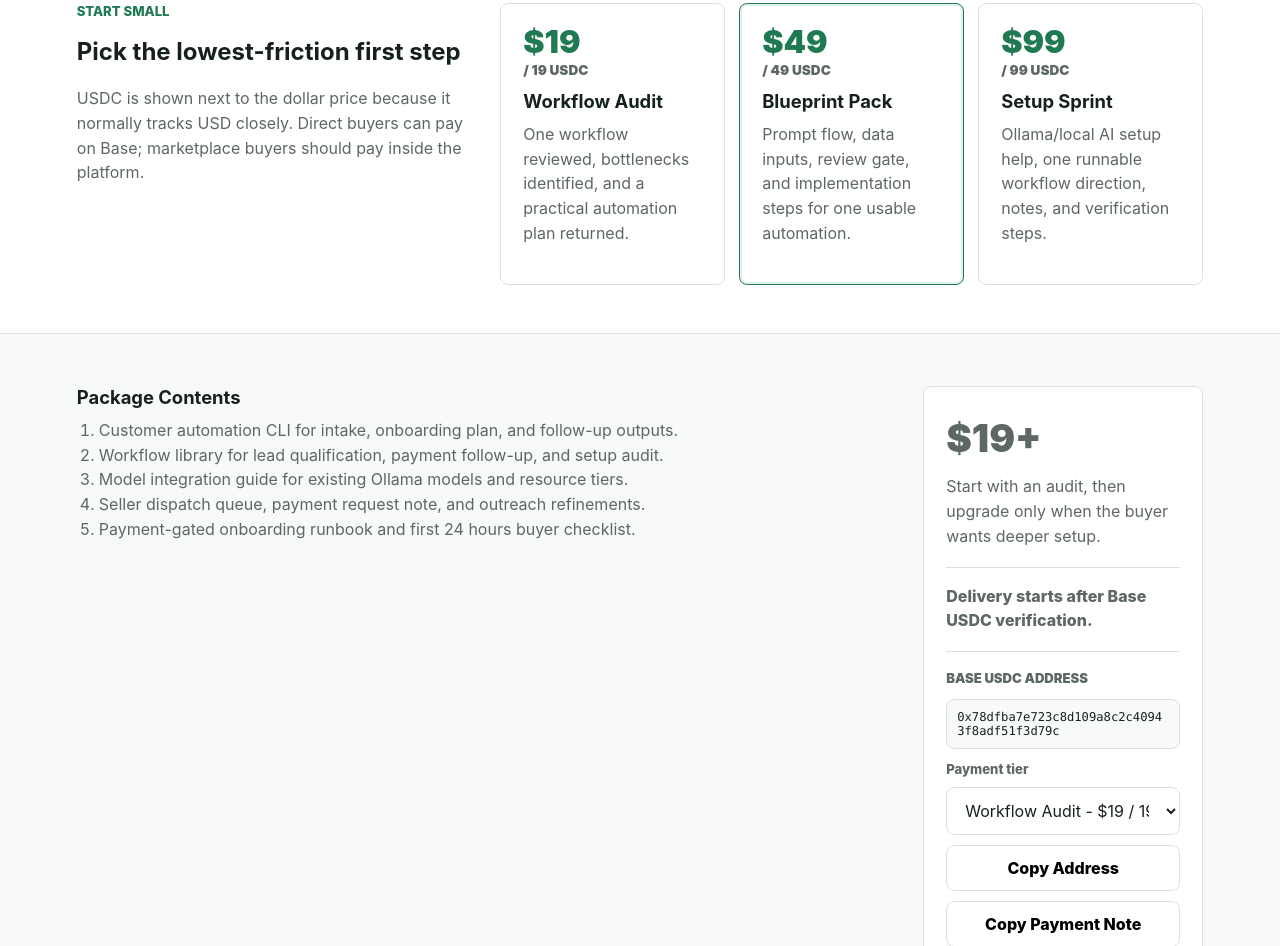
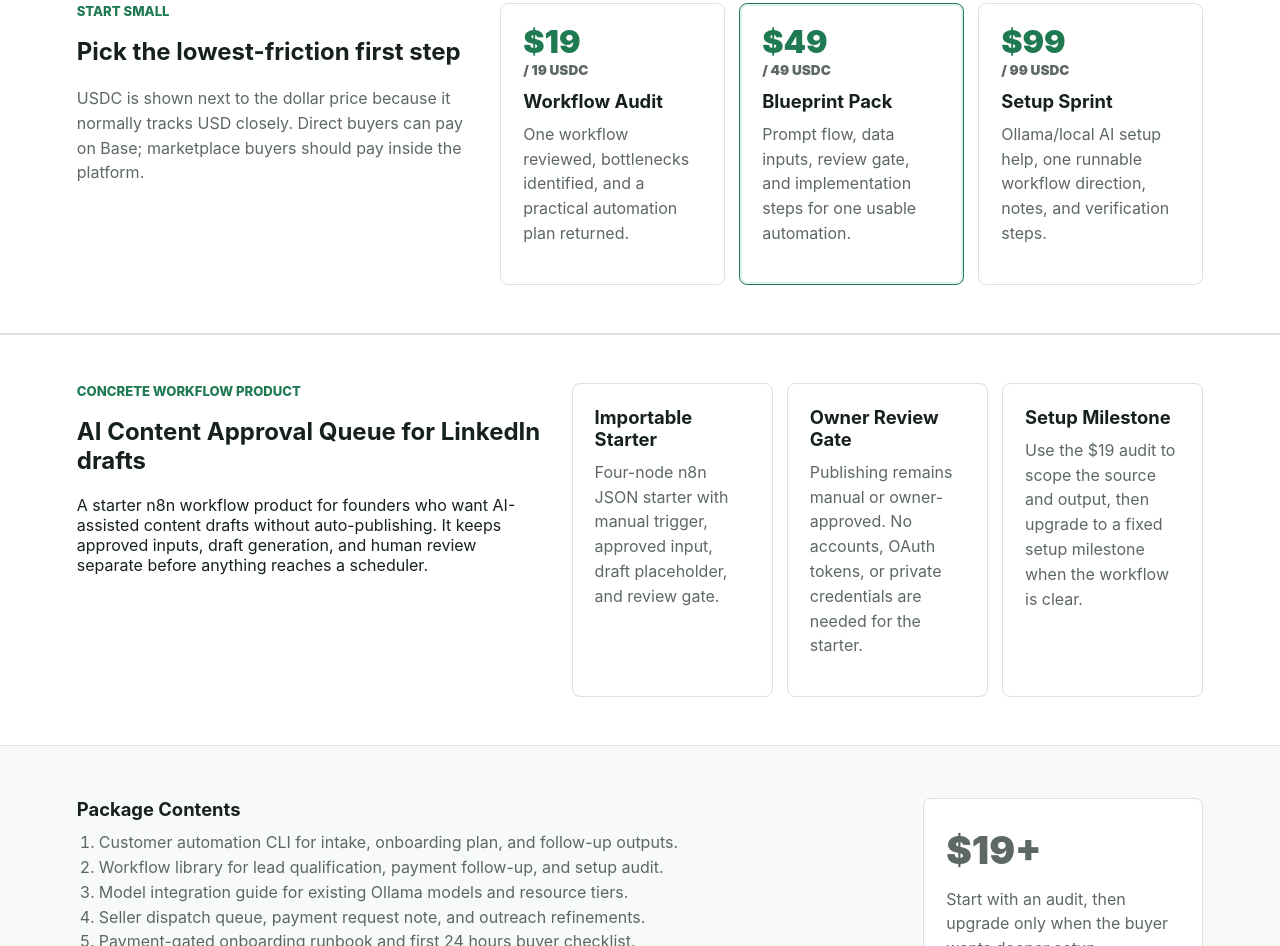
Before and after one commit to NaviChauhan/local-automaton-buyer-site, a website: page index.html in a window 1280 px wide. Shown: the part 1158-2104 px from the top of the page. Drawn offline with Linux system fonts and the light colour scheme.

Commit message:
Add n8n product proof section

```diff
--- a/index.html
+++ b/index.html
@@ -35,7 +35,7 @@
             <p><strong>Entry offer</strong> $19 / 19 USDC</p>
             <p><strong>Setup offer</strong> $99 / 99 USDC</p>
             <p><strong>Bundle</strong> 159 buyer-facing files</p>
-            <p><strong>Verified</strong> 87 local tests passing</p>
+            <p><strong>Verified</strong> 104 local tests passing</p>
           </div>
         </div>
       </section>
@@ -68,7 +68,7 @@
 
       <section class="proof-strip" aria-label="Package proof">
         <div>
-          <span>87</span>
+          <span>104</span>
           <p>passing local tests</p>
         </div>
         <div>
@@ -109,6 +109,32 @@
             <p class="tier-price">$99 <span>/ 99 USDC</span></p>
             <h2>Setup Sprint</h2>
             <p>Ollama/local AI setup help, one runnable workflow direction, notes, and verification steps.</p>
+          </article>
+        </div>
+      </section>
+
+      <section class="product-offer band" aria-label="n8n workflow product">
+        <div>
+          <p class="eyebrow">Concrete workflow product</p>
+          <h2>AI Content Approval Queue for LinkedIn drafts</h2>
+          <p>
+            A starter n8n workflow product for founders who want AI-assisted content drafts
+            without auto-publishing. It keeps approved inputs, draft generation, and human
+            review separate before anything reaches a scheduler.
+          </p>
+        </div>
+        <div class="product-grid">
+          <article>
+            <h2>Importable Starter</h2>
+            <p>Four-node n8n JSON starter with manual trigger, approved input, draft placeholder, and review gate.</p>
+          </article>
+          <article>
+            <h2>Owner Review Gate</h2>
+            <p>Publishing remains manual or owner-approved. No accounts, OAuth tokens, or private credentials are needed for the starter.</p>
+          </article>
+          <article>
+            <h2>Setup Milestone</h2>
+            <p>Use the $19 audit to scope the source and output, then upgrade to a fixed setup milestone when the workflow is clear.</p>
           </article>
         </div>
       </section>
--- a/styles.css
+++ b/styles.css
@@ -178,6 +178,19 @@ h1 {
 }
 
 .pricing-grid {
+  display: grid;
+  grid-template-columns: repeat(3, minmax(0, 1fr));
+  gap: 14px;
+}
+
+.product-offer {
+  display: grid;
+  grid-template-columns: minmax(260px, 0.85fr) minmax(0, 1.15fr);
+  gap: 28px;
+  align-items: start;
+}
+
+.product-grid {
   display: grid;
   grid-template-columns: repeat(3, minmax(0, 1fr));
   gap: 14px;
@@ -404,6 +417,8 @@ pre {
   .split,
   .pricing,
   .pricing-grid,
+  .product-offer,
+  .product-grid,
   .grid,
   .proof-strip {
     grid-template-columns: 1fr;
```
